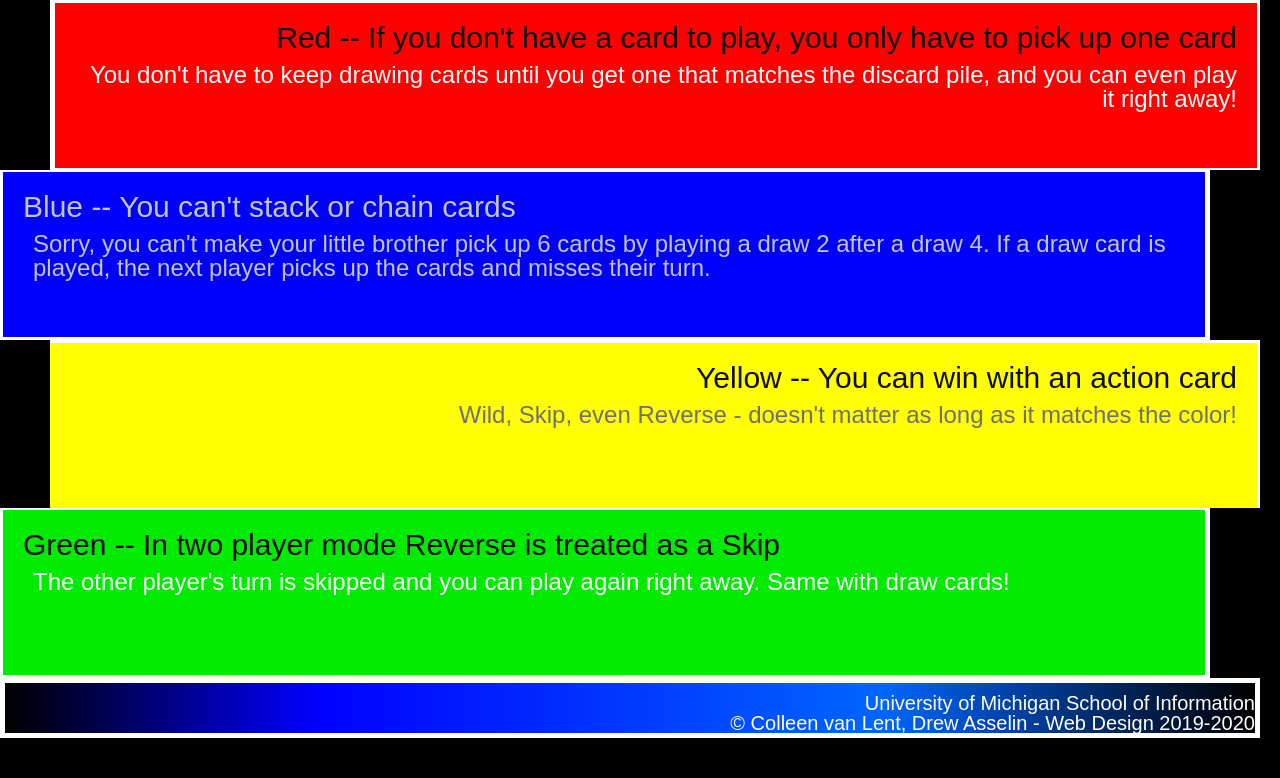
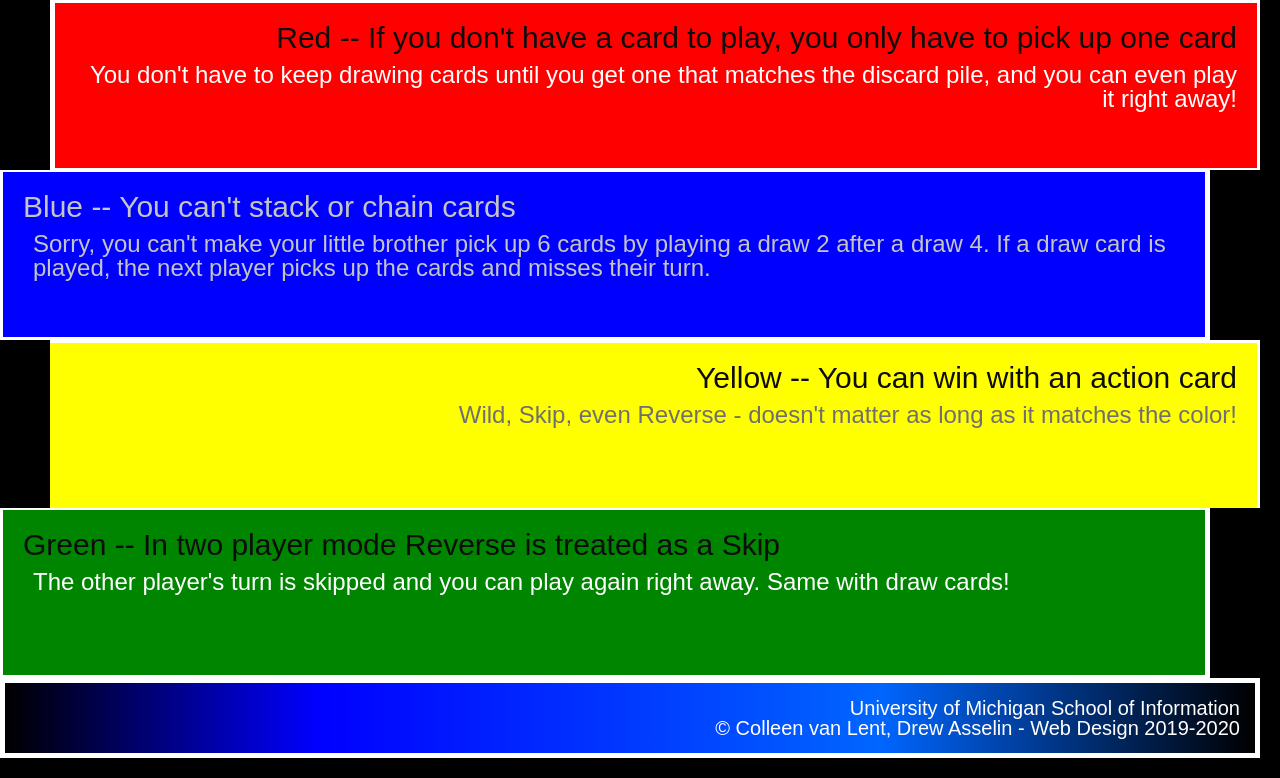
Before and after one commit to saralili5/hw2-f24, a plain HTML site: page index.html in a window 1280 px wide. Shown: the part 528-1306 px from the top of the page. Drawn offline with Linux system fonts and the light colour scheme.

Commit message:
Add files via upload

```diff
--- a/css/style.css
+++ b/css/style.css
@@ -60,7 +60,7 @@ div {
     color: #707070
 }
 .green {
-    background-color: #00EB00;
+    background-color: #008500;
     text-align: left;
     margin-right: 50px;
     border-right: 5px solid #FFFFFF;
@@ -73,5 +73,5 @@ footer {
 footer p {
     font-size: 20px;
     text-align: right;
-    padding: 15px 15 px 15px 0;
+    padding: 15px 15px 15px 0;
 }
```
